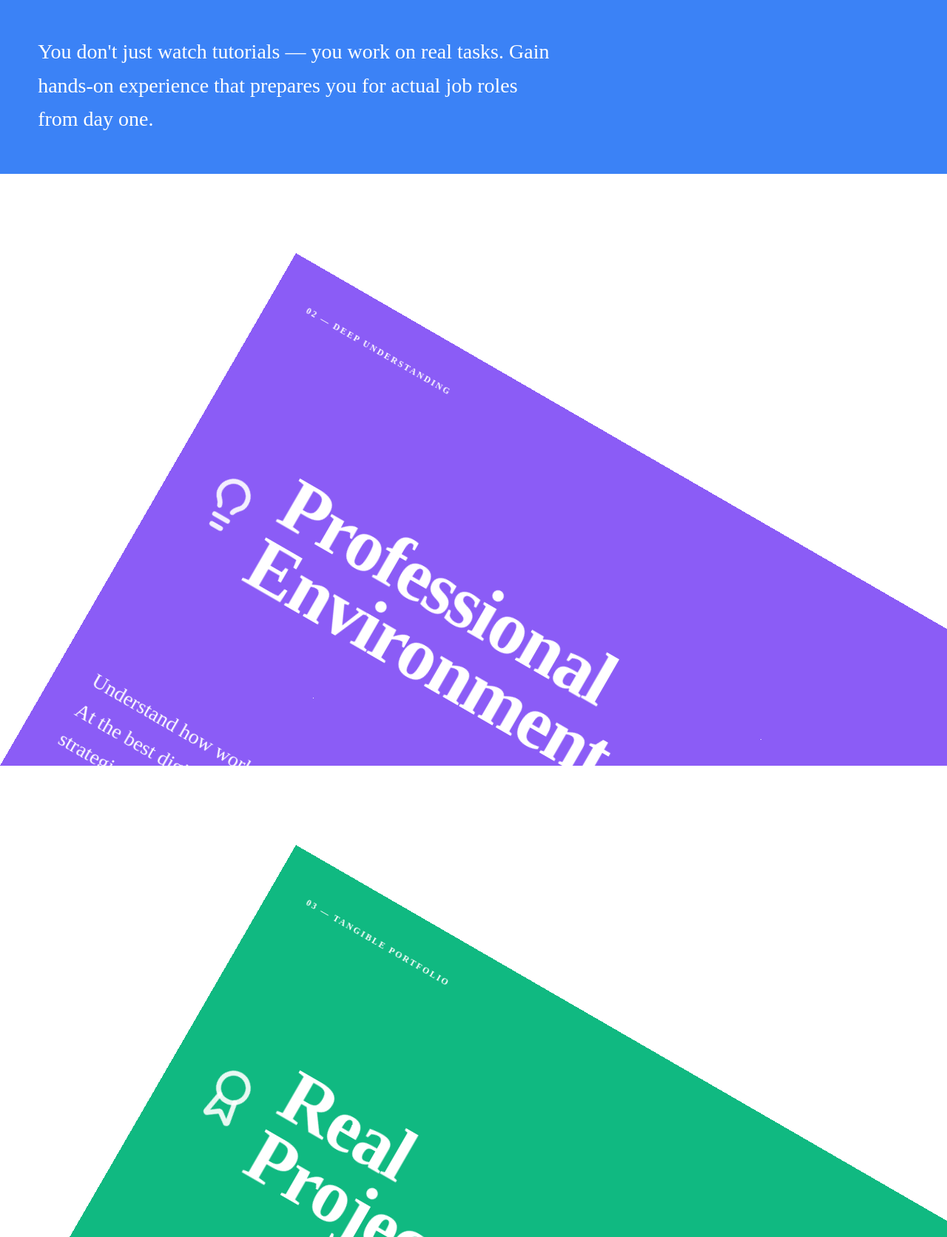
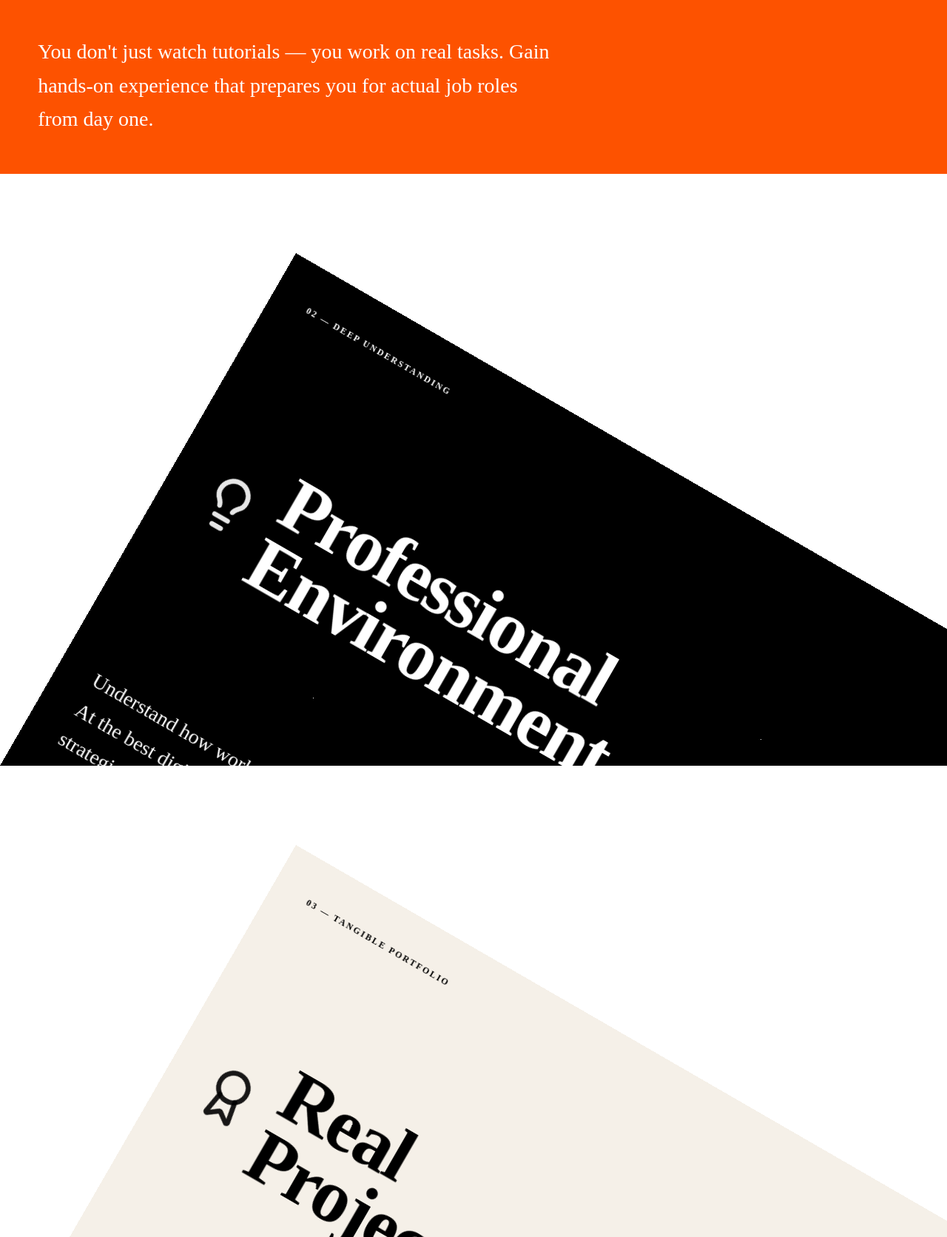
Before and after one commit to WydexMedia/EntrainLabs, a Next.js app: page /about-us-01 in a window 1280 px wide. Shown: the part 1128-2800 px from the top of the page at 74% size. Built offline with nearby package versions, Linux system fonts and the light colour scheme.

Commit message:
bg colour modified

```diff
--- a/components/shadcn-space/blocks/about-us-01/about-us.tsx
+++ b/components/shadcn-space/blocks/about-us-01/about-us.tsx
@@ -133,7 +133,7 @@ const AboutUs = ({
       <FlowArt aria-label="Learn by Doing">
         <FlowSection
           aria-label="Real Execution"
-          style={{ backgroundColor: '#3b82f6', color: '#fff' }}
+          style={{ backgroundColor: '#fd5200', color: '#fff' }}
         >
           <p className="text-xs font-bold uppercase tracking-[0.2em]">01 — Real Execution</p>
           <hr className="my-[2vw] border-none border-t border-white/40 opacity-100" />
@@ -151,17 +151,17 @@ const AboutUs = ({
 
         <FlowSection
           aria-label="Deep Understanding"
-          style={{ backgroundColor: '#8b5cf6', color: '#fff' }}
+          style={{ backgroundColor: '#000', color: '#fff' }}
         >
           <p className="text-xs font-bold uppercase tracking-[0.2em]">02 — Deep Understanding</p>
-          <hr className="my-[2vw] border-none border-t border-white/40" />
+          <hr className="my-[2vw] border-none border-t border-white/60" />
           <div className="flex items-center gap-6">
             <Lightbulb className="w-16 h-16 sm:w-20 sm:h-20 text-white/90" />
             <h3 className="text-[clamp(2.5rem,8vw,8rem)] font-bold leading-[0.9] tracking-tight">
               Professional<br />Environment
             </h3>
           </div>
-          <hr className="my-[2vw] border-none border-t border-white/40" />
+          <hr className="my-[2vw] border-none border-t border-white/60" />
           <p className="max-w-[50ch] text-[clamp(1rem,2.5vw,1.75rem)] font-normal leading-relaxed">
             Understand how work happens in a professional environment. At the best digital marketing academy in Kerala, you learn strategies, workflows, and decision-making — not just tools.
           </p>
@@ -169,17 +169,17 @@ const AboutUs = ({
 
         <FlowSection
           aria-label="Tangible Portfolio"
-          style={{ backgroundColor: '#10b981', color: '#fff' }}
+          style={{ backgroundColor: '#F5F0E8', color: '#000' }}
         >
           <p className="text-xs font-bold uppercase tracking-[0.2em]">03 — Tangible Portfolio</p>
-          <hr className="my-[2vw] border-none border-t border-white/40" />
+          <hr className="my-[2vw] border-none border-t border-black/60" />
           <div className="flex items-center gap-6">
-            <Award className="w-16 h-16 sm:w-20 sm:h-20 text-white/90" />
+            <Award className="w-16 h-16 sm:w-20 sm:h-20 text-black/90" />
             <h3 className="text-[clamp(2.5rem,8vw,8rem)] font-bold leading-[0.9] tracking-tight">
               Real<br />Projects
             </h3>
           </div>
-          <hr className="my-[2vw] border-none border-t border-white/40" />
+          <hr className="my-[2vw] border-none border-t border-black/60" />
           <p className="max-w-[50ch] text-[clamp(1rem,2.5vw,1.75rem)] font-normal leading-relaxed">
             Build a portfolio with real projects and results. With guidance from the best digital marketing academy in Kerala, showcase what you've done — not just certificates.
           </p>
@@ -187,17 +187,17 @@ const AboutUs = ({
 
         <FlowSection
           aria-label="Unstoppable Confidence"
-          style={{ backgroundColor: '#f97316', color: '#fff' }}
+          style={{ backgroundColor: '#1A3DE8', color: '#fff' }}
         >
           <p className="text-xs font-bold uppercase tracking-[0.2em]">04 — Unstoppable Confidence</p>
-          <hr className="my-[2vw] border-none border-t border-white/40" />
+          <hr className="my-[2vw] border-none border-t border-white/50" />
           <div className="flex items-center gap-6">
             <TrendingUp className="w-16 h-16 sm:w-20 sm:h-20 text-white/90" />
             <h3 className="text-[clamp(2.5rem,8vw,8rem)] font-bold leading-[0.9] tracking-tight">
               Interview<br />Ready
             </h3>
           </div>
-          <hr className="my-[2vw] border-none border-t border-white/40" />
+          <hr className="my-[2vw] border-none border-t border-white/50" />
           <p className="mt-auto max-w-[50ch] text-[clamp(1rem,2.5vw,1.75rem)] font-normal leading-relaxed">
             Walk into interviews with confidence. Because at the best digital marketing academy in Kerala, you've already done the work, not just learned about it.
           </p>
```
